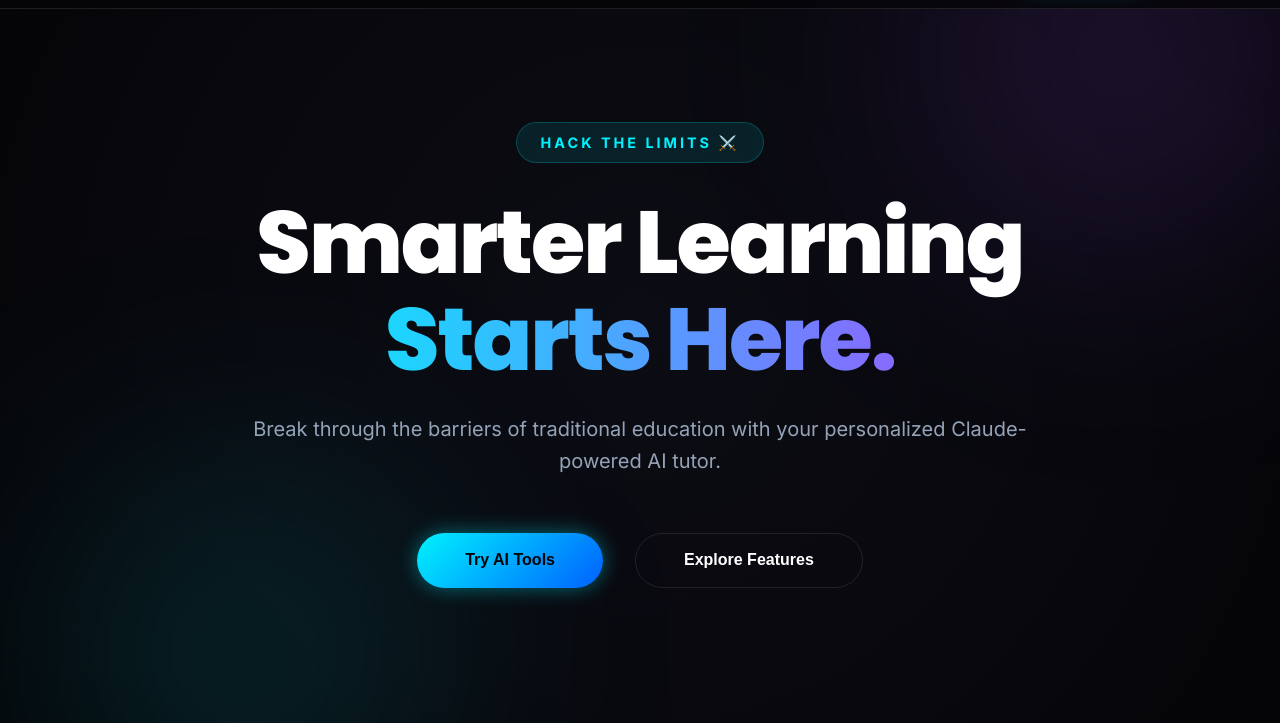
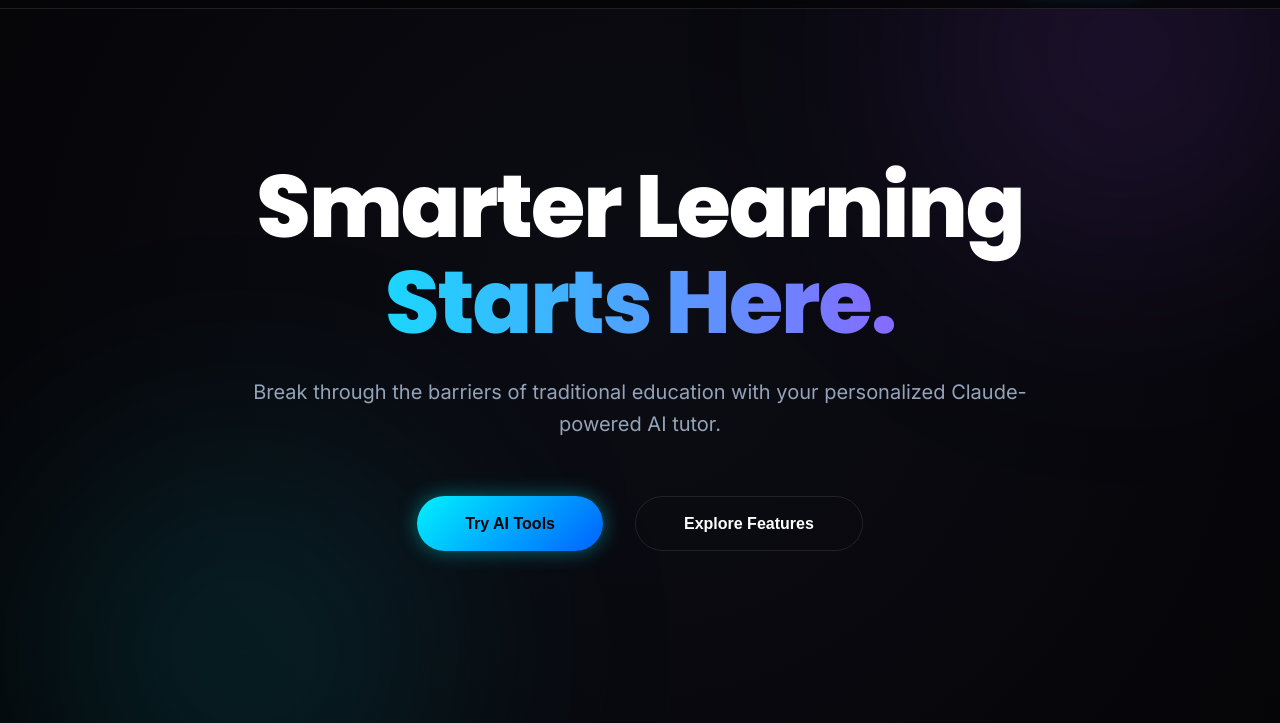
Before and after one commit to jainupanshi07/smartAI, a website built with Vite: page index.html in a window 1280 px wide. Shown: the part 77-800 px from the top of the page. Built offline with nearby package versions, Linux system fonts and the light colour scheme.

Commit message:
Remove Hack the Limits badge from hero section

```diff
--- a/index.html
+++ b/index.html
@@ -84,7 +84,7 @@
         .hero { padding: 12rem 10% 8rem; text-align: center; display: flex; flex-direction: column; align-items: center; min-height: 100vh; justify-content: center; }
         .hero h1 { font-size: clamp(3rem, 8vw, 5.5rem); font-weight: 800; margin-bottom: 1.5rem; line-height: 1.1; letter-spacing: -2px; }
         .hero h1 span { display: block; background: linear-gradient(90deg, var(--primary-cyan), var(--primary-purple)); -webkit-background-clip: text; -webkit-text-fill-color: transparent; }
-        .hero .tagline { background: rgba(0, 242, 254, 0.1); color: var(--primary-cyan); padding: 0.5rem 1.5rem; border-radius: 50px; font-size: 0.9rem; text-transform: uppercase; letter-spacing: 3px; margin-bottom: 2rem; font-weight: 700; border: 1px solid rgba(0, 242, 254, 0.2); }
+
         .hero p { font-size: 1.25rem; color: var(--text-dim); max-width: 800px; margin-bottom: 3.5rem; }
 
         .hero-input-container { width: 100%; max-width: 650px; position: relative; margin-bottom: 3rem; }
@@ -202,7 +202,7 @@
     </nav>
 
     <header class="hero" id="home">
-        <div class="tagline">Hack the Limits ⚔️</div>
+
         <h1>Smarter Learning <br> <span>Starts Here.</span></h1>
         <p>Break through the barriers of traditional education with your personalized Claude-powered AI tutor.</p>
         <div class="hero-btns">
```
